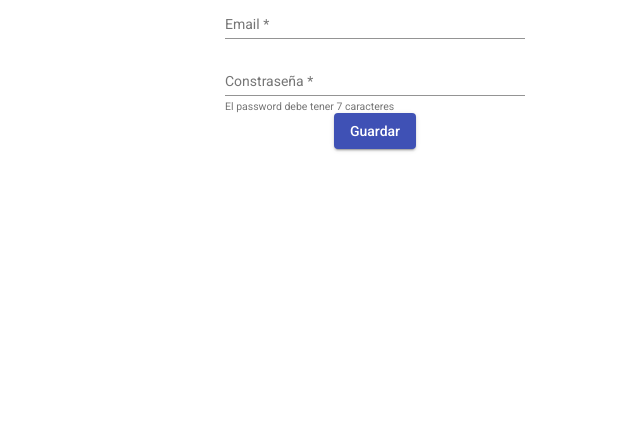
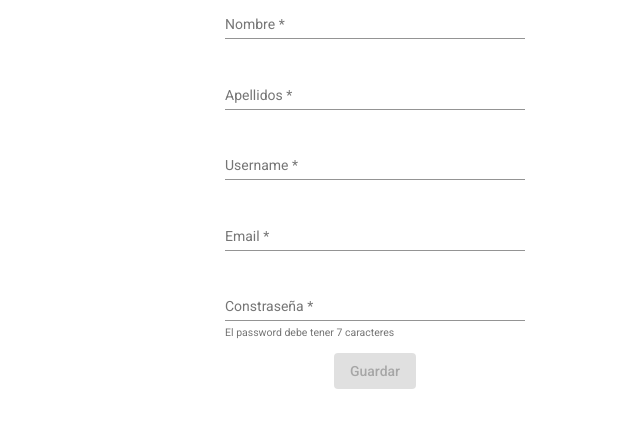
Before and after one commit to aldnoah93/Microservices, an Angular app in the folder ngBookStore/: page /registrar in a window 1280 px wide. Shown: the top 428 px of the page, without its empty margins (265-905 px from the left). Built offline with nearby package versions, Linux system fonts and the light colour scheme.

Commit message:
Update register form
Adding required data fields, such as name, lastname, username.
Submit button is now disabled if the form is not valid.

```diff
--- a/ngBookStore/src/app/seguridad/registrar/registrar.component.html
+++ b/ngBookStore/src/app/seguridad/registrar/registrar.component.html
@@ -1,42 +1,34 @@
 <section>
-  <form
-    fxLayout="column"
-    fxLayoutAlign="center center"
-    #f="ngForm"
-    (ngSubmit)="guardarUsuario(f)"
-  >
+  <form fxLayout="column" fxLayoutAlign="center center" fxLayoutGap="1em" #f="ngForm" (ngSubmit)="guardarUsuario(f)">
+    <mat-form-field>
+      <mat-label>Nombre</mat-label>
+      <input type="text" matInput placeholder="Su nombre" value="" ngModel name="name" #nameInput="ngModel" required />
+      <mat-error *ngIf="nameInput.hasError('required')">El nombre no puede estar en blanco</mat-error>
+    </mat-form-field>
+    <mat-form-field>
+      <mat-label>Apellidos</mat-label>
+      <input type="text" matInput placeholder="Sus apellidos" value="" ngModel name="lastname" #lastnameInput="ngModel" required />
+      <mat-error *ngIf="lastnameInput.hasError('required')">Sus apellidos no puede estar en blanco</mat-error>
+    </mat-form-field>
+    <mat-form-field>
+      <mat-label>Username</mat-label>
+      <input type="text" matInput placeholder="Su username" value="" ngModel name="username" #usernameInput="ngModel" required />
+      <mat-error *ngIf="usernameInput.hasError('required')">Su username no puede estar en blanco</mat-error>
+    </mat-form-field>
     <mat-form-field>
       <mat-label>Email</mat-label>
-      <input
-        type="email"
-        matInput
-        placeholder="Su email"
-        value=""
-        ngModel
-        name="email"
-        email
-        required
-        #emailInput="ngModel"
-      />
+      <input type="email" matInput placeholder="Su email" value="" ngModel name="email" email required
+        #emailInput="ngModel" />
       <mat-error *ngIf="emailInput.hasError('required')">El email no puede estar en blanco</mat-error>
       <mat-error *ngIf="!emailInput.hasError('required')">El email es invalido</mat-error>
     </mat-form-field>
     <mat-form-field hintLabel="El password debe tener 7 caracteres">
       <mat-label>Constraseña</mat-label>
-      <input
-        type="password"
-        matInput
-        placeholder="Su contraseña"
-        value=""
-        ngModel
-        name="password"
-        required
-        #passwordInput="ngModel"
-        minlength="7"
-      />
+      <input type="password" matInput placeholder="Su contraseña" value="" ngModel name="password" required
+        #passwordInput="ngModel" minlength="7" />
       <mat-error *ngIf="passwordInput.hasError('required')">La contraseña no puede estar en blanco</mat-error>
       <mat-error *ngIf="!passwordInput.hasError('required')">La contraseña debe tener 7 o más caracteres</mat-error>
     </mat-form-field>
-    <button type="submit" mat-raised-button color="primary">Guardar</button>
+    <button [disabled]="f.invalid" type="submit" mat-raised-button color="primary">Guardar</button>
   </form>
 </section>
```
